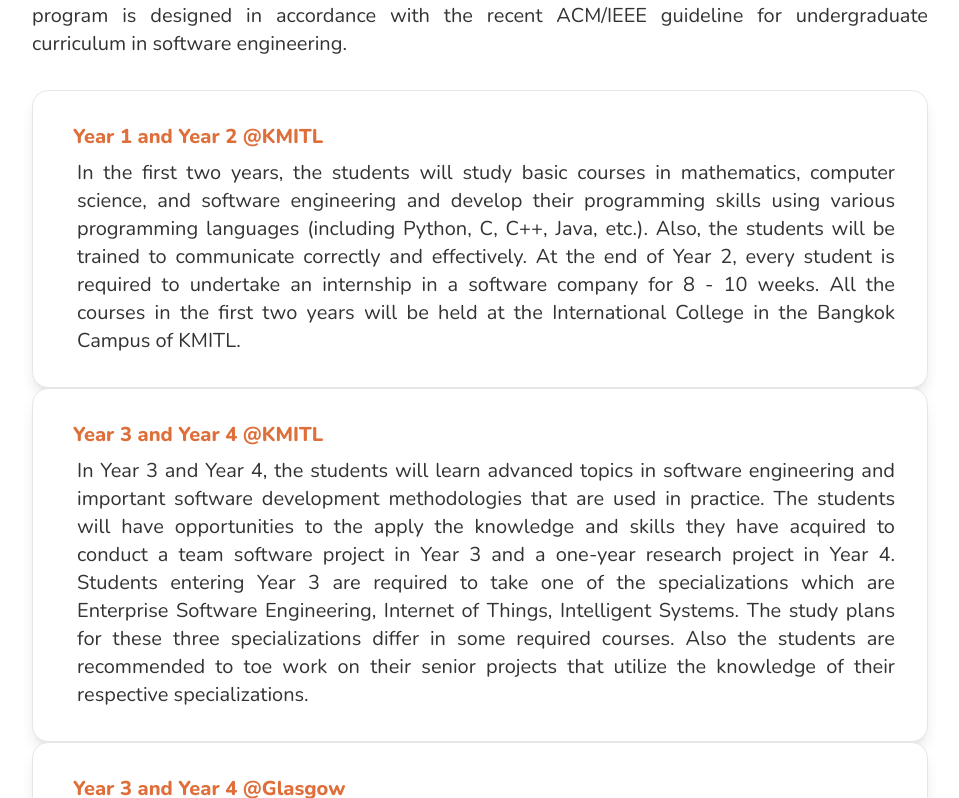
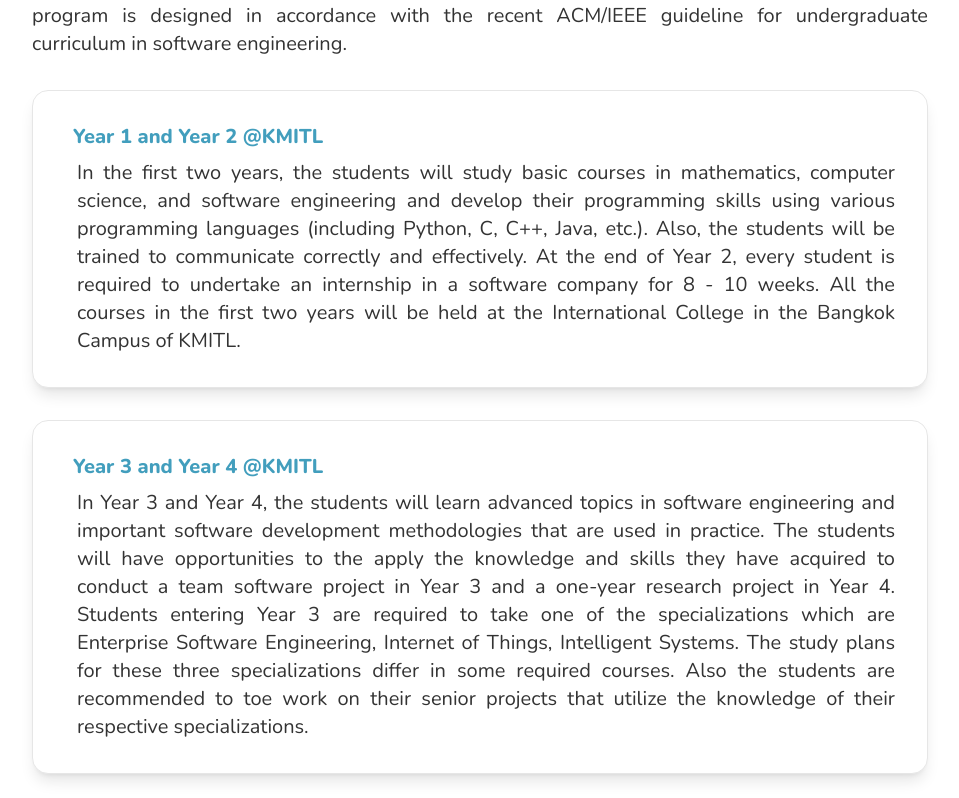
Before and after one commit to neneprm/SE-WEBSITE, a Next.js app: page /program/curriculum in a window 1280 px wide. Shown: the part 262-1060 px from the top of the page, without its empty margins (160-1119 px from the left). Built offline with nearby package versions, Linux system fonts and the light colour scheme.

Commit message:
Fix card spacing

```diff
--- a/pages/program/curriculum.tsx
+++ b/pages/program/curriculum.tsx
@@ -17,27 +17,25 @@ const Curriculum = () => {
         <P text="The B.Eng. in Software Engineering Programis a 4-year undergraduate program aiming at producing graduates who are capable of working confidently in the international software industry as well as pursuing postgraduate study and research in leading universities worldwide. The curriculum of the program is designed in accordance with the recent ACM/IEEE guideline for undergraduate curriculum in software engineering." />
       </section>
 
-      <section className="mb-8">
-        <div>
+      <section className="mb-8 space-y-8">
           <CardContent
             cardStyle="w-full"
-            titleStyle="text-primary"
+            titleStyle="text-accent"
             title="Year 1 and Year 2 @KMITL"
             body="In the first two years, the students will study basic courses in mathematics, computer science, and software engineering and develop their programming skills using various programming languages (including Python, C, C++, Java, etc.). Also, the students will be trained to communicate correctly and effectively. At the end of Year 2, every student is required to undertake an internship in a software company for 8 - 10 weeks. All the courses in the first two years will be held at the International College in the Bangkok Campus of KMITL."
           />
           <CardContent
             cardStyle="w-full"
-            titleStyle="text-primary"
+            titleStyle="text-accent"
             title="Year 3 and Year 4 @KMITL"
             body="In Year 3 and Year 4, the students will learn advanced topics in software engineering and important software development methodologies that are used in practice. The students will have opportunities to the apply the knowledge and skills they have acquired to conduct a team software project in Year 3 and a one-year research project in Year 4. Students entering Year 3 are required to take one of the specializations which are Enterprise Software Engineering, Internet of Things, Intelligent Systems. The study plans for these three specializations differ in some required courses. Also the students are recommended to toe work on their senior projects that utilize the knowledge of their respective specializations."
           />
           <CardContent
             cardStyle="w-full"
-            titleStyle="text-primary"
+            titleStyle="text-accent"
             title="Year 3 and Year 4 @Glasgow"
             body="The KMITL-Glasgow Double-Degree Program in Software Engineering is a collaboration between KMITL and the University of Glasgow, UK. The program enables qualified students who have completed Year 2 in the SE program at the International College to enter Years 3 and 4 of the Software Engineering program at the University of Glasgow's School of Computing Science. At Glasgow, the student will have an opportunity to study with world-renowned academics, as well as working on team projects with multi-national talents. This is an excellent opportunity for the students who wish to gain studying and living experience in the UK."
           />
-        </div>
       </section>
 
       <section className="mb-8">
```
